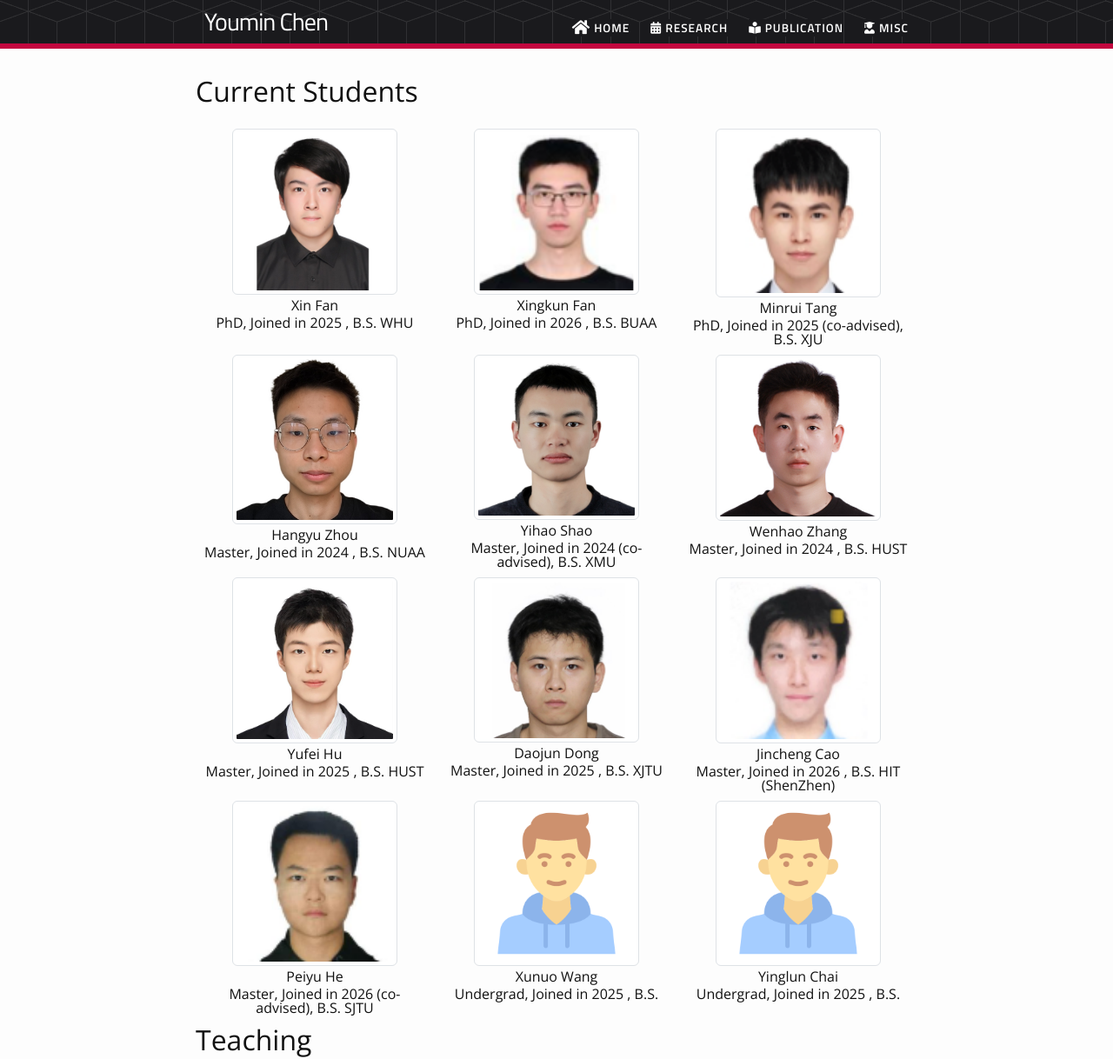
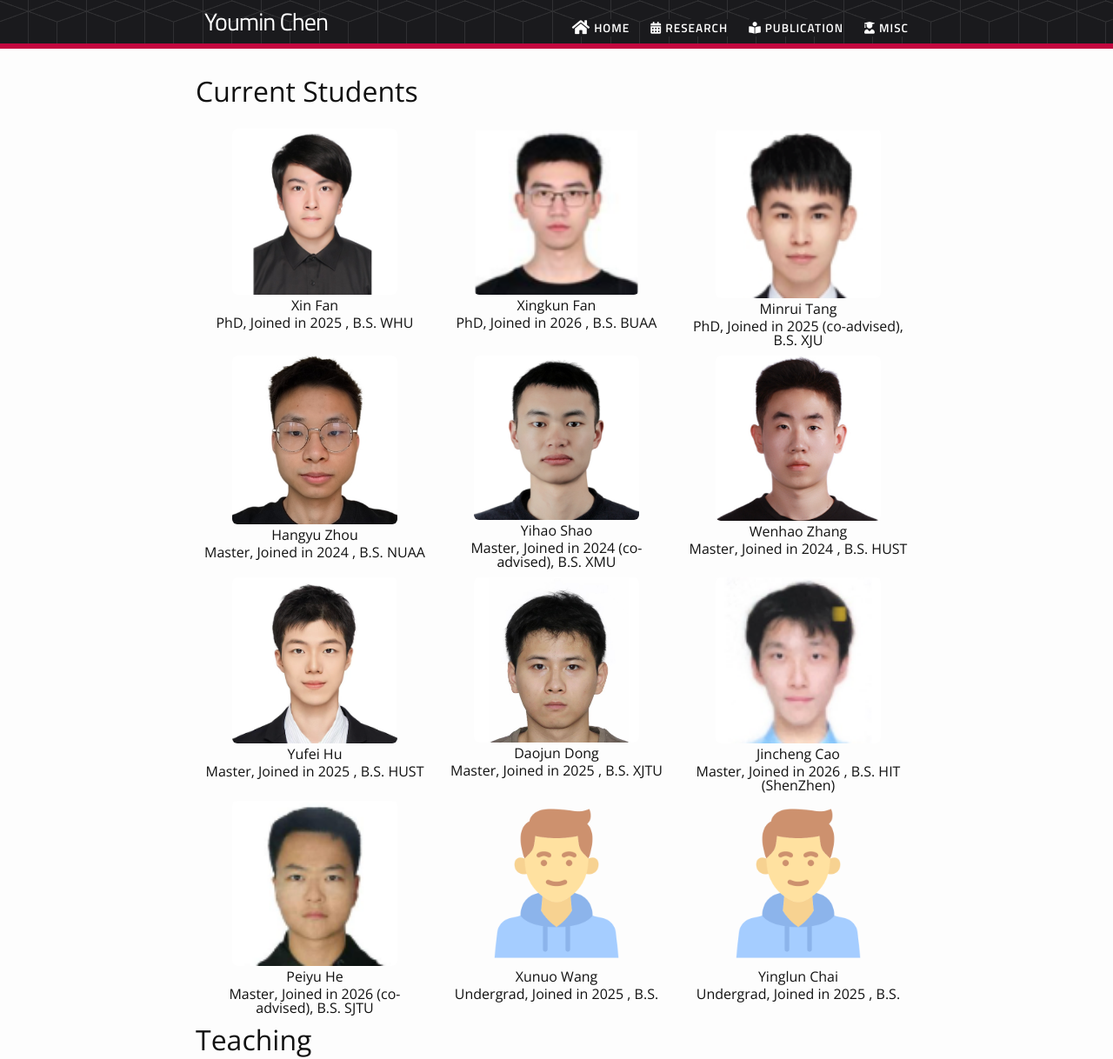
Before and after one commit to chenyoumin1993/chenyoumin1993.github.io, a Jekyll site: the page built from misc.md, in a window 1280 px wide. Shown: the top 1218 px of the page at 87% size. Built offline with Jekyll 4.4.1, drawn with Linux system fonts in a browser that asks for light colours; nearby versions of some CDN libraries.

Commit message:
Update misc.md

```diff
--- a/misc.md
+++ b/misc.md
@@ -21,7 +21,7 @@
     {% endif %}
 
       <div class="col-md-4 align-items-center text-center">
-          <img src="{{ins.profile_pic | prepend: site.baseurl }}" class="img-thumbnail w-75">
+          <img src="{{ins.profile_pic | prepend: site.baseurl }}" class="rounded w-75">
           {% if ins.webpage %}
           <p style="margin-top:0px;margin-bottom:0px"><a href="{{ ins.webpage }}">{{ins.name}}</a></p>
           {% else %}
```
